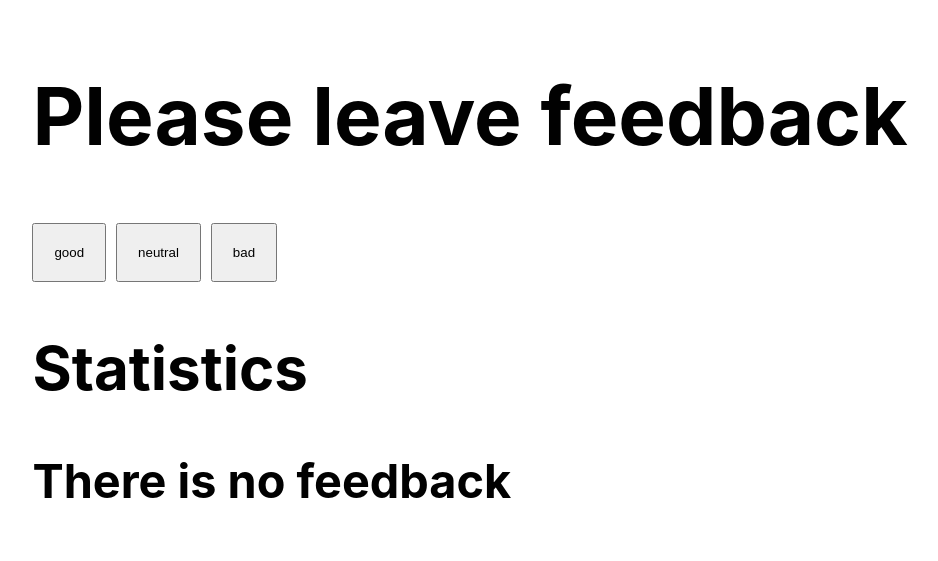
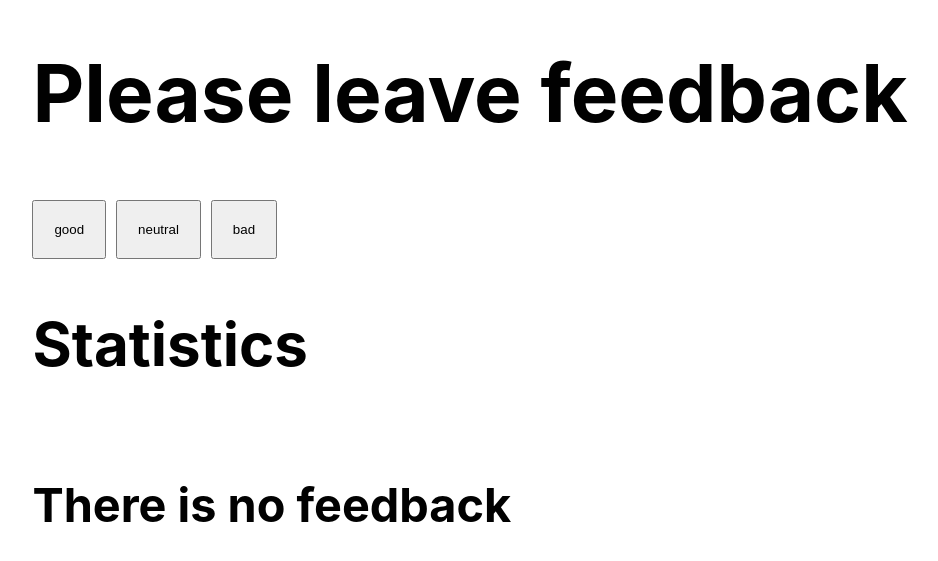
Before and after one commit to YevhenBez/goit-react-hw-02-feedback, a React (Create React App) app: page / in a window 1280 px wide. Shown: the part 115-676 px from the top of the page, without its empty margins (170-1108 px from the left). Built offline with nearby package versions, Linux system fonts and the light colour scheme.

Commit message:
Попытался применить стили Задание 1 Модуль 2   REACT
Попытался применить стили. Но в данном случае безуспешно Задание 1 Модуль 2   REACT

```diff
--- a/src/components/Section.js
+++ b/src/components/Section.js
@@ -2,6 +2,8 @@ import React from 'react';
 import FeedbackOptions from './FeedbackOptions';
 import Statistics from './Statistics';
 import Notification from './Notification';
+import css from 'statistics.module.css';
+
 
 class Section extends React.Component {
     static defaultProps = {
@@ -46,6 +48,7 @@ class Section extends React.Component {
                 <h1>{this.props.title}</h1>
                 <FeedbackOptions options={this.props.buttons} onLeaveFeedback={this.handleLeaveFeedback} />
                 <h2>Statistics</h2>
+                    <div className={css.statistics}>
                         {this.countTotalFeedback() ? (
                                 <Statistics
                                         good={this.state.good}
@@ -58,6 +61,7 @@ class Section extends React.Component {
                             <Notification message="There is no feedback" />
                         )}
                     </div>
+            </div>
         )
     }
 
--- /dev/null
+++ b/src/statistics.module.css
@@ -0,0 +1,3 @@
+.statistics {
+    display: flex;
+}
```
Lines whose indentation alone changed are shown as unchanged.
